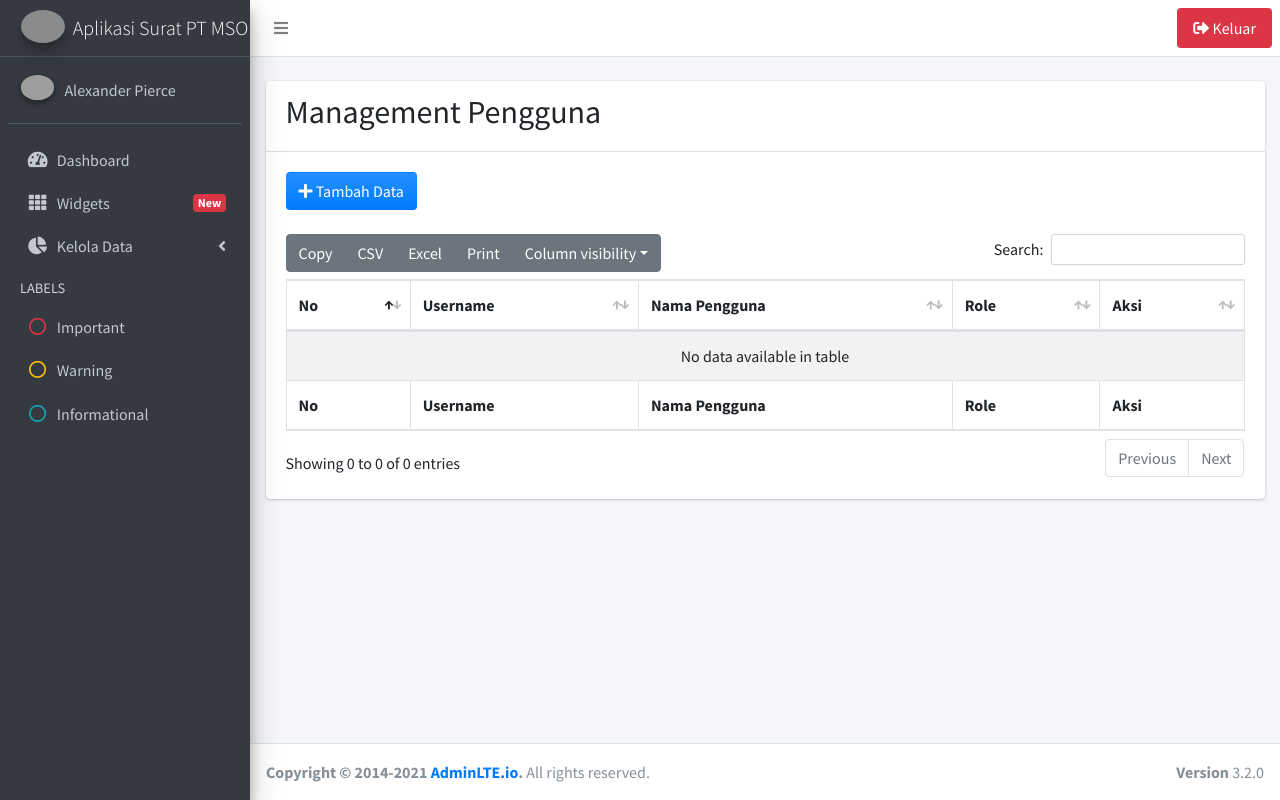
After one commit to MShohihusysyani/ci4-surat, a CodeIgniter 4 app: template app/Views/data/user.php in a window 1280 px wide. The commit adds this page. Run offline with PHP 8.4 and a stand-in for CodeIgniter, Linux system fonts and the light colour scheme; the template is opened without the code that fills it, so the values that code supplies are empty; some libraries are stand-ins or nearby versions; grey boxes are pictures that could not be loaded.

Commit message:
Membuat view data user

```diff
--- a/app/Config/Routes.php
+++ b/app/Config/Routes.php
@@ -35,6 +35,9 @@ $routes->get('/', 'Login::index');
 $routes->post('/cekUser', 'Login::cekUser');
 
 $routes->get('/home', 'Home::index');
+
+//user
+$routes->get('/user', 'User::index');
 /*
  * --------------------------------------------------------------------
  * Additional Routing
--- /dev/null
+++ b/app/Views/data/user.php
@@ -0,0 +1,82 @@
+<?= $this->extend('layouts/templates'); ?>
+
+
+<?= $this->section('content'); ?>
+<!-- Content Wrapper. Contains page content -->
+<div class="content-wrapper">
+    <br>
+    <!-- Main content -->
+    <div class="content">
+        <div class="container-fluid">
+            <div class="row">
+                <div class="col-12">
+                    <?php if (session()->getFlashdata('pesan')) : ?>
+                        <div class="alert alert-success">
+                            <i class="icon fas fa-check"></i>
+                            <?= session()->getFlashdata('pesan'); ?>
+                        </div>
+                    <?php endif; ?>
+                    <div class="card">
+                        <div class="card-header">
+                            <h2>Management Pengguna</h2>
+                        </div>
+                        <!-- /.card-header -->
+                        <div class="card-body">
+                            <a href="/user/tambah" class="btn bg-gradient-primary"> <i class="fas fa-plus">
+                                </i> Tambah Data</a><br><br>
+                            <table id="example1" class="table table-bordered table-striped table-hover">
+                                <thead>
+                                    <tr>
+                                        <th>No</th>
+                                        <th>Username</th>
+                                        <th>Nama Pengguna</th>
+                                        <th>Role</th>
+                                        <th>Aksi</th>
+                                    </tr>
+                                </thead>
+                                <tfoot>
+                                    <tr>
+                                        <th>No</th>
+                                        <th>Username</th>
+                                        <th>Nama Pengguna</th>
+                                        <th>Role</th>
+                                        <th>Aksi</th>
+                                    </tr>
+                                </tfoot>
+
+                                <tbody>
+                                    <?php $no = 1; ?>
+                                    <?php foreach ($users as $user) : ?>
+                                        <tr>
+                                            <th><?= $no++; ?></th>
+                                            <th><?= $user['username']; ?></th>
+                                            <th><?= $user['nama_lengkap']; ?></th>
+                                            <th><?= $user['role']; ?></th>
+                                            <th><a href="/user/edit/<?= $user['id']; ?>" class="btn btn-info btn-sm">
+                                                    <i class="fas fa-pencil-alt">
+                                                    </i>
+                                                    Edit
+                                                </a>
+                                                <form action="/user/<?= $user['id']; ?>" method="post" class="d-inline">
+                                                    <?= csrf_field(); ?>
+                                                    <input type="hidden" name="_method" value="DELETE">
+                                                    <button type="submit" class="btn btn-danger btn-sm" onclick="return confirm('Apakah anda yakin akan menghapus data?');"> <i class="fas fa-trash">
+                                                        </i>
+                                                        Delete
+                                                    </button>
+                                                </form>
+                                            </th>
+                                        </tr>
+                                    <?php endforeach; ?>
+                                </tbody>
+                            </table>
+                        </div>
+                        <!-- /.card-body -->
+                    </div>
+                    <!-- /.card -->
+                </div>
+            </div>
+        </div>
+    </div>
+</div>
+<?= $this->endsection('content'); ?>
--- a/app/Views/layouts/sidebar.php
+++ b/app/Views/layouts/sidebar.php
@@ -1,5 +1,5 @@
  <!-- Main Sidebar Container -->
- <aside class="main-sidebar sidebar-light-primary elevation-4">
+ <aside class="main-sidebar sidebar-dark-primary elevation-4">
      <!-- Brand Logo -->
      <a href="/home" class="brand-link">
          <img src="<?= base_url('assets/'); ?>/dist/img/AdminLTELogo.png" alt="AdminLTE Logo" class="brand-image img-circle elevation-3" style="opacity: .8">
@@ -52,9 +52,13 @@
                      </a>
                      <ul class="nav nav-treeview">
                          <li class="nav-item">
-                             <a href="pages/charts/chartjs.html" class="nav-link">
-                                 <i class="far fa-circle nav-icon"></i>
-                                 <p>Data User</p>
+                             <a href="/user" class="nav-link <?php if ($title == "Data User") {
+                                                                    echo 'active';
+                                                                } ?>">
+                                 <i class="nav-icon far fa-circle"></i>
+                                 <p>
+                                     Data User
+                                 </p>
                              </a>
                          </li>
                          <li class="nav-item">
--- a/app/Views/layouts/templates.php
+++ b/app/Views/layouts/templates.php
@@ -12,6 +12,14 @@
     <link rel="stylesheet" href="<?= base_url('assets/'); ?>/plugins/fontawesome-free/css/all.min.css">
     <!-- IonIcons -->
     <link rel="stylesheet" href="https://code.ionicframework.com/ionicons/2.0.1/css/ionicons.min.css">
+
+    <!-- DataTables -->
+    <link rel="stylesheet" href="<?= base_url('assets/'); ?>/plugins/datatables-bs4/css/dataTables.bootstrap4.min.css">
+    <link rel="stylesheet" href="<?= base_url('assets/'); ?>/plugins/datatables-responsive/css/responsive.bootstrap4.min.css">
+    <link rel="stylesheet" href="<?= base_url('assets/'); ?>/plugins/datatables-buttons/css/buttons.bootstrap4.min.css">
+
+    <!-- <link rel="stylesheet" href="https://cdnjs.cloudflare.com/ajax/libs/twitter-bootstrap/5.3.0/css/bootstrap.min.css">
+    <link rel="stylesheet" href="https://cdn.datatables.net/2.1.5/css/dataTables.bootstrap5.css"> -->
     <!-- Theme style -->
     <link rel="stylesheet" href="<?= base_url('assets/'); ?>/dist/css/adminlte.min.css">
 </head>
@@ -63,15 +71,48 @@
     <script src="<?= base_url('assets/'); ?>/plugins/jquery/jquery.min.js"></script>
     <!-- Bootstrap -->
     <script src="<?= base_url('assets/'); ?>/plugins/bootstrap/js/bootstrap.bundle.min.js"></script>
-    <!-- AdminLTE -->
-    <script src="<?= base_url('assets/'); ?>/dist/js/adminlte.js"></script>
 
-    <!-- OPTIONAL SCRIPTS -->
-    <script src="<?= base_url('assets/'); ?>/plugins/chart.js/Chart.min.js"></script>
-    <!-- AdminLTE for demo purposes -->
-    <script src="<?= base_url('assets/'); ?>/dist/js/demo.js"></script>
-    <!-- AdminLTE dashboard demo (This is only for demo purposes) -->
-    <script src="<?= base_url('assets/'); ?>/dist/js/pages/dashboard3.js"></script>
+    <!-- DataTables  & Plugins -->
+    <script src="<?= base_url('assets/'); ?>/plugins/datatables/jquery.dataTables.min.js"></script>
+    <script src="<?= base_url('assets/'); ?>/plugins/datatables-bs4/js/dataTables.bootstrap4.min.js"></script>
+    <script src="<?= base_url('assets/'); ?>/plugins/datatables-responsive/js/dataTables.responsive.min.js"></script>
+    <script src="<?= base_url('assets/'); ?>/plugins/datatables-responsive/js/responsive.bootstrap4.min.js"></script>
+    <script src="<?= base_url('assets/'); ?>/plugins/datatables-buttons/js/dataTables.buttons.min.js"></script>
+    <script src="<?= base_url('assets/'); ?>/plugins/datatables-buttons/js/buttons.bootstrap4.min.js"></script>
+    <script src="<?= base_url('assets/'); ?>/plugins/jszip/jszip.min.js"></script>
+    <script src="<?= base_url('assets/'); ?>/plugins/pdfmake/pdfmake.min.js"></script>
+    <script src="<?= base_url('assets/'); ?>/plugins/pdfmake/vfs_fonts.js"></script>
+    <script src="<?= base_url('assets/'); ?>/plugins/datatables-buttons/js/buttons.html5.min.js"></script>
+    <script src="<?= base_url('assets/'); ?>/plugins/datatables-buttons/js/buttons.print.min.js"></script>
+    <script src="<?= base_url('assets/'); ?>/plugins/datatables-buttons/js/buttons.colVis.min.js"></script>
+
+    <!-- <script src="https://code.jquery.com/jquery-3.7.1.js"></script>
+    <script src="https://cdnjs.cloudflare.com/ajax/libs/twitter-bootstrap/5.3.0/js/bootstrap.bundle.min.js"></script>
+    <script src="https://cdn.datatables.net/2.1.5/js/dataTables.js"></script>
+    <script src="https://cdn.datatables.net/2.1.5/js/dataTables.bootstrap5.js"></script> -->
+    <!-- AdminLTE App -->
+    <script src="<?= base_url('assets/'); ?>/dist/js/adminlte.min.js"></script>
+    <!-- Page specific script -->
+    <script>
+        $(function() {
+            $("#example1").DataTable({
+                "responsive": true,
+                "lengthChange": false,
+                "autoWidth": false,
+                "buttons": ["copy", "csv", "excel", "pdf", "print", "colvis"]
+            }).buttons().container().appendTo('#example1_wrapper .col-md-6:eq(0)');
+            $('#example2').DataTable({
+                "paging": true,
+                "lengthChange": false,
+                "searching": true,
+                "ordering": true,
+                "info": true,
+                "autoWidth": false,
+                "responsive": true,
+            });
+        });
+        // new DataTable('#example');
+    </script>
 </body>
 
 </html>
```
Also changed, not shown: app/Controllers/User.php (added, +26 -0 lines), app/Models/LoginModel.php (+8 -0 lines).
